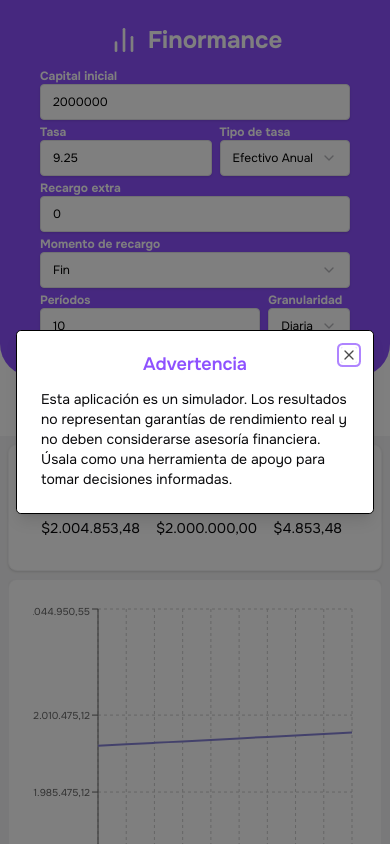
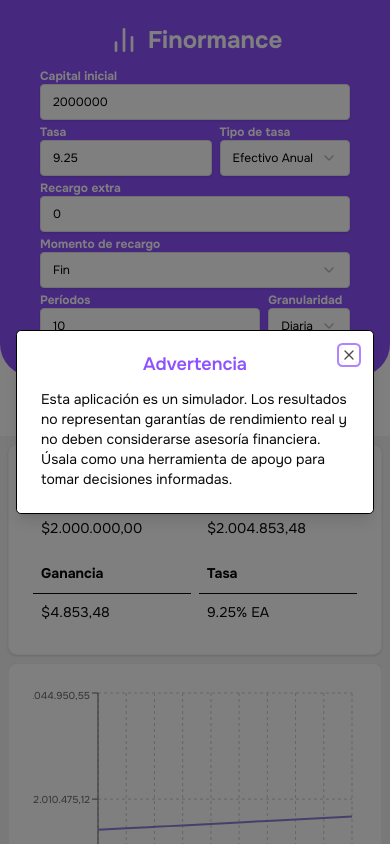
Before and after one commit to JuanLoaiza007/finormance, a Next.js app: page / in a window 390 px wide. Shown: the top 844 px of the page. Built offline with nearby package versions, Linux system fonts and the light colour scheme.

Commit message:
feat: improve summary table responsive

```diff
--- a/src/components/features/calc/SummarySection.jsx
+++ b/src/components/features/calc/SummarySection.jsx
@@ -13,13 +13,26 @@
   return (
     <Card className="w-full">
       <CardContent>
+        <div className="grid grid-cols-2 md:grid-cols-4 gap-2">
+          <Table>
+            <TableHeader>
+              <TableRow>
+                <TableHead>Total invertido</TableHead>
+              </TableRow>
+            </TableHeader>
+            <TableBody>
+              <TableRow>
+                <TableCell>
+                  {"$"}
+                  {formatterToCOP.format(summary.Invested.toFixed(2))}
+                </TableCell>
+              </TableRow>
+            </TableBody>
+          </Table>
           <Table>
             <TableHeader>
               <TableRow>
                 <TableHead>Saldo Final</TableHead>
-              <TableHead>Total invertido</TableHead>
-              <TableHead>Ganancia</TableHead>
-              <TableHead>Tasa</TableHead>
               </TableRow>
             </TableHeader>
             <TableBody>
@@ -28,22 +41,41 @@
                   {"$"}
                   {formatterToCOP.format(summary.Balance.toFixed(2))}
                 </TableCell>
-              <TableCell>
-                {"$"}
-                {formatterToCOP.format(summary.Invested.toFixed(2))}
-              </TableCell>
+              </TableRow>
+            </TableBody>
+          </Table>
+          <Table>
+            <TableHeader>
+              <TableRow>
+                <TableHead>Ganancia</TableHead>
+              </TableRow>
+            </TableHeader>
+            <TableBody>
+              <TableRow>
                 <TableCell>
                   {"$"}
                   {formatterToCOP.format(
                     summary.Balance.toFixed(2) - summary.Invested.toFixed(2)
                   )}
                 </TableCell>
+              </TableRow>
+            </TableBody>
+          </Table>
+          <Table>
+            <TableHeader>
+              <TableRow>
+                <TableHead>Tasa</TableHead>
+              </TableRow>
+            </TableHeader>
+            <TableBody>
+              <TableRow>
                 <TableCell>
                   {formData.rateValue}% {formData.rateType}
                 </TableCell>
               </TableRow>
             </TableBody>
           </Table>
+        </div>
       </CardContent>
     </Card>
   );
```
Lines whose indentation alone changed are shown as unchanged.
